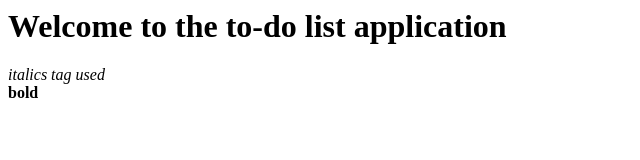
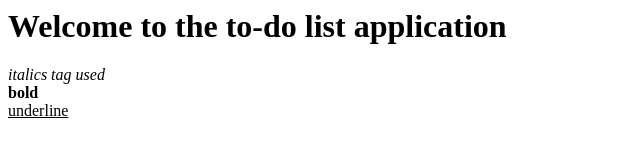
Before and after one commit to Balakrishnan-Venkatesan/todo_2017Fall, a plain HTML site: page index.html in a window 1280 px wide. Shown: the full height of the page, 0-640 px from the left. Drawn offline with Linux system fonts and the light colour scheme.

Commit message:
added underline tag

```diff
--- a/index.html
+++ b/index.html
@@ -7,5 +7,7 @@ webpage
 <i> italics tag used </i>
 <br>
 <b>bold </b>
+<br>
+<u>underline </u>
 </head>
 </html>
```
